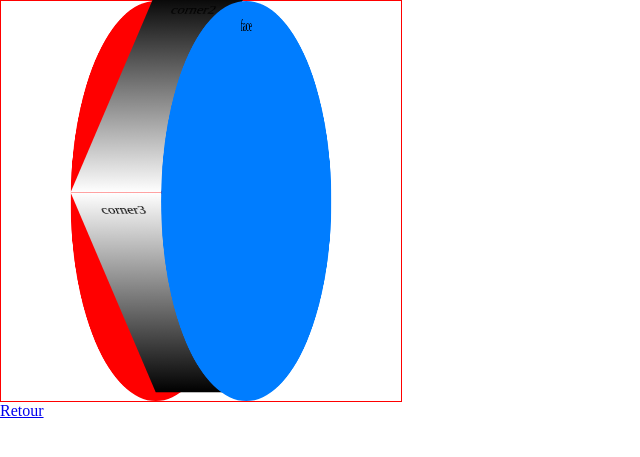
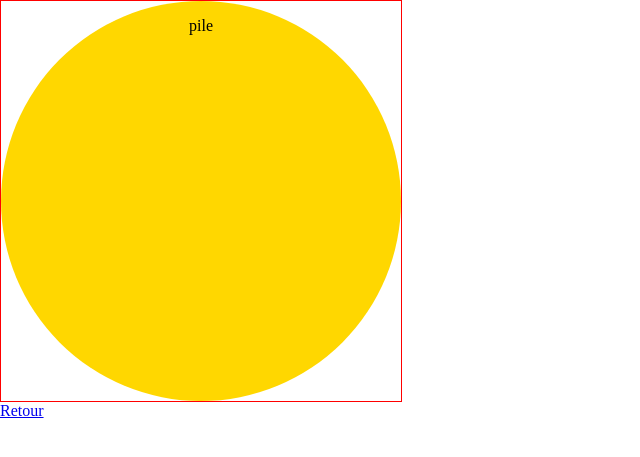
Before and after one commit to RobinMazars/ProjetFinFormation, a PHP site: page /programme/piece/piece.html in a window 1280 px wide. Shown: the top 457 px of the page, without its empty margins (0-640 px from the left). Run offline with PHP 8.4, Linux system fonts and the light colour scheme.

Commit message:
color gold +effet magique

```diff
--- a/css/piece/piece.css
+++ b/css/piece/piece.css
@@ -20,8 +20,8 @@
   width: 100%;
   text-align: center;
   transform-style: preserve-3d;
-  transform: srotateY(10deg);
-  -webkit-transform: rotateY(10deg);
+}
+#piece:hover {
   animation: rotate linear infinite reverse;
   animation-duration: 5s;
 }
@@ -30,6 +30,7 @@
   width: 100%;
   border-radius: 100%;
   position: absolute;
+  backface-visibility: hidden;
 }
 .corner {
   height: 282.84271247px;
@@ -38,30 +39,30 @@
   backface-visibility: hidden;
 }
 #corner1 {
-  background-image: linear-gradient(black, white);
+  background-image: linear-gradient(#aba407, gold);
   transform-origin: center;
   transform: translateX(50px) translateY(-50px) rotateY(270deg) rotateX(45deg);
 }
 #corner2 {
-  background-image: linear-gradient(black, white);
+  background-image: linear-gradient(#aba407, gold);
   transform: translateX(250px) translateY(-50px) rotateY(90deg) rotateX(45deg);
 }
 #corner3 {
-  background-image: linear-gradient(white, black);
+  background-image: linear-gradient(gold, #aba407);
   transform: translateX(250px) translateY(150px) rotateY(90deg) rotateX(-45deg);
 }
 #corner4 {
-  background-image: linear-gradient(white, black);
+  background-image: linear-gradient(gold, #aba407);
   transform: translateX(50px) translateY(150px) rotateY(270deg) rotateX(-45deg);
 }
 #piecePile {
-  background-color: #ff0000;
+  background-color: gold;
   -webkit-transform: translateZ(50px);
   transform: translateZ(50px);
 }
 #pieceFace {
   -webkit-transform: rotateY(180deg) translateZ(50px);
   transform: rotateY(180deg) translateZ(50px);
-  background-color: #007dff;
+  background-color: gold;
 }
 /*# sourceMappingURL=piece.css.map */
--- a/css/piece/piece.less
+++ b/css/piece/piece.less
@@ -31,18 +31,18 @@
   width: 100%;
   text-align: center;
   transform-style: preserve-3d;
-  transform: srotateY(10deg);
-  -webkit-transform: rotateY(10deg);
+
+}
+#piece:hover{
   animation: rotate linear infinite reverse;
   animation-duration: 5s;
 }
-
 .piecePart {
   height: 100%;
   width: 100%;
   border-radius: 100%;
   position: absolute;
-  //backface-visibility: hidden;
+  backface-visibility: hidden;
 }
 
 .corner {
@@ -53,28 +53,29 @@
   position: absolute;
   backface-visibility: hidden;
 }
-
+@color1:gold;
+@color2:rgba(171, 164, 7, 1);
 #corner1 {
-  background-image: linear-gradient(black, white);
+  background-image: linear-gradient(@color2, @color1);
   transform-origin: center;
   // -webkit-transform:translateX(@largeurPiece/2) translateY( -@largeurPiece/2) rotateY(90deg) rotateX(-45deg);
   transform: translateX(@largeurPiece/2) translateY(-@largeurPiece/2) rotateY(270deg) rotateX(45deg);
 }
 #corner2 {
-  background-image: linear-gradient(black, white);
+  background-image: linear-gradient(@color2, @color1);
   transform:translateX(5*@largeurPiece/2) translateY(-@largeurPiece/2) rotateY(90deg) rotateX(45deg);
 }
 #corner3 {
-  background-image: linear-gradient(white, black);
+  background-image: linear-gradient(@color1, @color2);
   transform:translateX(5*@largeurPiece/2) translateY(3*@largeurPiece/2) rotateY(90deg) rotateX(-45deg);
 }
 #corner4 {
-  background-image: linear-gradient(white, black);
+  background-image: linear-gradient(@color1, @color2);
   transform:translateX(@largeurPiece/2) translateY(3*@largeurPiece/2) rotateY(270deg) rotateX(-45deg);
 }
 #piecePile {
   //display: none;
-  background-color: rgba(255, 0, 0, 1);
+  background-color: gold;
   -webkit-transform: translateZ(@largeurPiece/2);
   transform: translateZ(@largeurPiece/2);
 }
@@ -82,6 +83,6 @@
 #pieceFace {
   -webkit-transform: rotateY(180deg) translateZ(@largeurPiece/2);
   transform: rotateY(180deg) translateZ(@largeurPiece/2);
-  background-color: rgba(0, 125, 255, 1);
+  background-color: gold;
 }
 /*# sourceMappingURL=piece.css.map */
```
Also changed, not shown: 1 other file.
